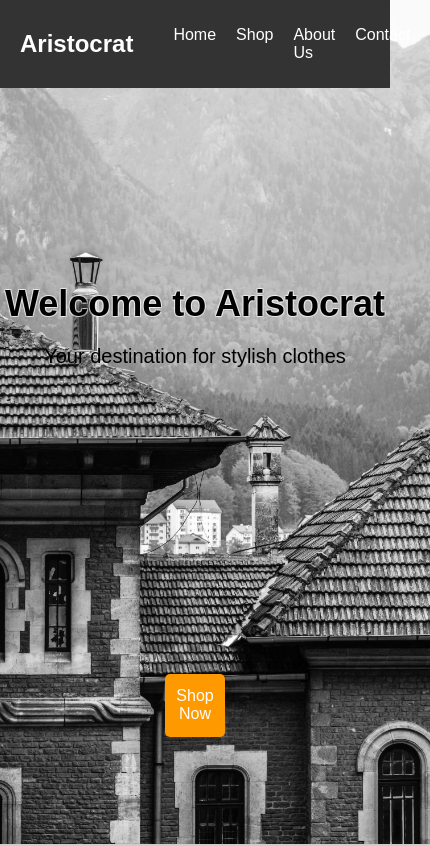
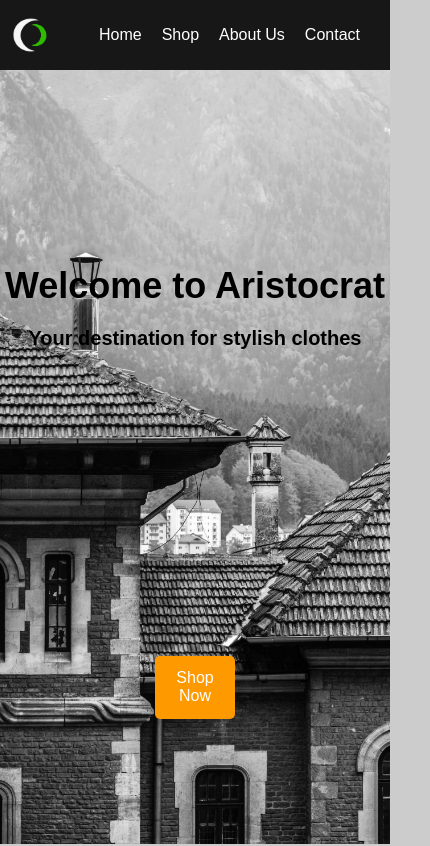
Before and after one commit to fulgul/Aristocrat, a plain HTML site: page index.html in a window 390 px wide. Shown: the top 846 px of the page, 430 px wide, since content can reach past the window. Drawn offline with Linux system fonts and the light colour scheme.

Commit message:
Add logo images

```diff
--- a/index.html
+++ b/index.html
@@ -8,7 +8,7 @@
 </head>
 <body>
     <nav class="navbar">
-        <div class="logo">Aristocrat</div>
+        <img src="./images/Name.png" alt="" class="logo">
         <div class="hamburger" onclick="toggleMenu()">
             <div class="bar"></div>
             <div class="bar"></div>
--- a/styles.css
+++ b/styles.css
@@ -11,7 +11,7 @@ html{
 body {
     font-family: Arial, sans-serif;
     min-height: 100%;
-    background-image:url("images/photo-1564576605563-13d58aac3d80.avif");
+    background-image:url(./images/photo-1564576605563-13d58aac3d80.avif);
     background-color: #cccccc; /* Used if the image is unavailable */
     height: 500px; /* You must set a specified height */
     background-position: center; /* Center the image */
@@ -24,14 +24,15 @@ body {
     display: flex;
     justify-content: space-between;
     align-items: center;
-    background-color: #333;
+    background-color: #171717;
     color: #fff;
-    padding: 10px 20px;
+    padding: 10px 10px;
 }
 
 .logo {
     font-size: 24px;
     font-weight: bold;
+    max-height: 40px;
 }
 
 .hamburger {
@@ -63,7 +64,6 @@ body {
 
 /* Hero Section */
 .hero {
-    background-image: url('hero-image.jpg');
     background-size: cover;
     text-align: center;
     padding: 100px 0;
@@ -72,11 +72,12 @@ body {
 .hero h1 {
     font-size: 36px;
     margin-bottom: 20px;
-    text-shadow: -1px -1px 0 rgba(255, 255, 255, 0.5), 1px -1px 0 rgba(255, 255, 255, 0.5), -1px 1px 0 rgba(255, 255, 255, 0.5), 1px 1px 0 rgba(255, 255, 255, 0.5);
+
 }
 .text {
     font-size: 20px;
     margin-top: -50px;
+    font-weight: 700;
   }
 header{
     height: 100%;
@@ -92,6 +93,7 @@ header{
     justify-content: center;
     height: 5vh;
     width: 5vw;
+    min-width: 40px;
     background-color: #ff9900;
     color: #fff;
     padding: 10px 20px;
@@ -127,3 +129,9 @@ header{
     background-color: #333;
     color: #fff;
 }
+
+@media only screen and (max-width: 740px) {
+    .logo{
+        content: url(./images/Logo.png);
+    }
+}
```
Also changed, not shown: images/Logo.png (added), images/Name.png (added), images/photo-1619603364937-8d7af41ef206.avif (deleted).
